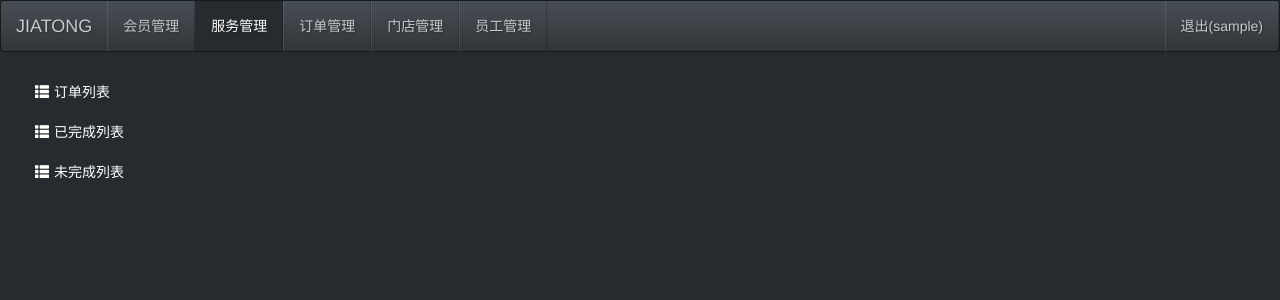
After one commit to zeesuulan/newcar, a PHP site: page /control/service.php in a window 1280 px wide. The commit adds this page. Shown: the top 300 px of the page. Run offline with PHP 8.4, Linux system fonts and the light colour scheme; the visitor is signed in with stand-in values (Sample User, id 1); some libraries are stand-ins or nearby versions.

```diff
--- /dev/null
+++ b/control/service.php
@@ -0,0 +1,22 @@
+<?php require "../lib/config.php";require "../lib/jump.php";require "../public/control/header.php"; ?>
+<script>
+var pageData = {
+    name: 'service'
+}
+</script>
+<div class="col-md-2">
+    <div class="bs-docs-sidebar hidden-print hidden-xs hidden-sm affix-top" role="complementary">
+        <ul class="nav">
+            <li><a href="service.php"><b class="glyphicon glyphicon-th-list"></b>订单列表</a>
+            </li>
+            <li><a href="#overview-mobile"><b class="glyphicon glyphicon-th-list"></b>已完成列表</a>
+            </li>
+            <li><a href="#overview-type-links"><b class="glyphicon glyphicon-th-list"></b>未完成列表</a>
+            </li>
+        </ul>
+    </div>
+</div>
+<div class="col-md-10">
+</div>
+<?php require "../public/control/footer.php"; ?>
+<?=setJS( "control.js").setJS( "control_index.js")?>
--- a/public/control/header.php
+++ b/public/control/header.php
@@ -16,6 +16,8 @@
             <ul class="nav navbar-nav">
                 <li id="member"><a href="member.php">会员管理</a>
                 </li>
+                <li id="service"><a href="service.php">服务管理</a>
+                </li>
                 <li id="book"><a href="book.php">订单管理</a>
                 </li>
                 <li id="store"><a href="store.php">门店管理</a>
```
